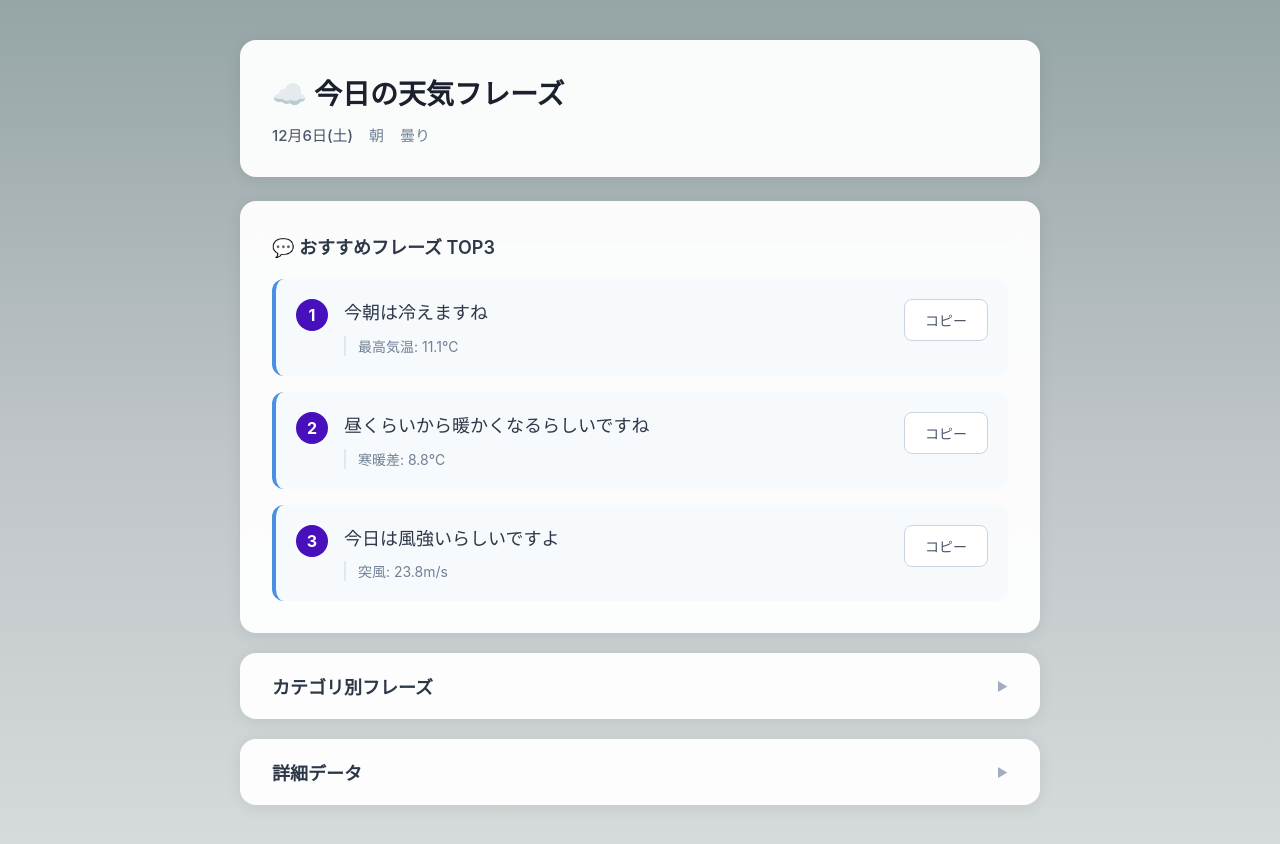
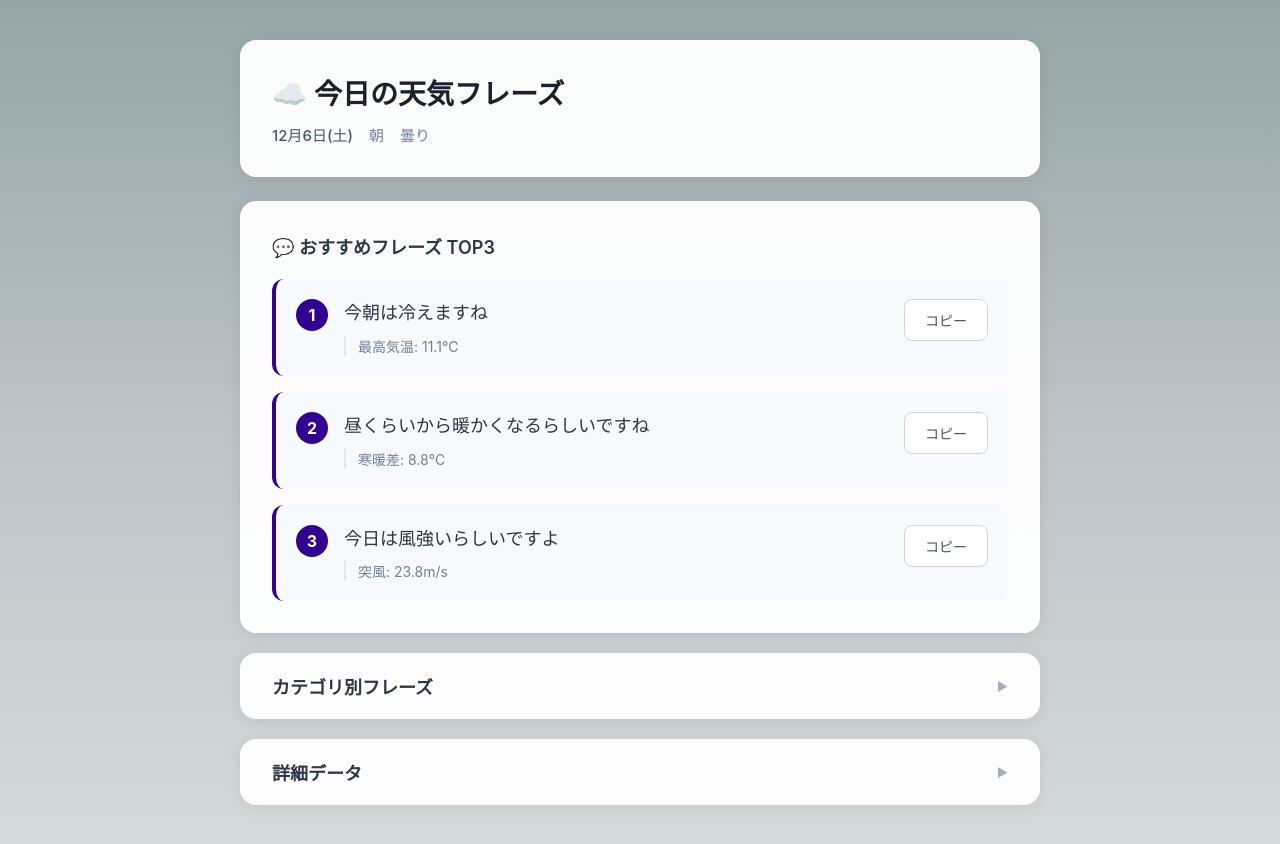
Before and after one commit to takkelab/WeatherTalk, a React app in the folder frontend/: page / in a window 1280 px wide. Built offline with nearby package versions, Linux system fonts and the light colour scheme; the HTML template or start-up script is replaced by a standard one.

Commit message:
change color ranking number2

```diff
--- a/frontend/src/App.css
+++ b/frontend/src/App.css
@@ -162,7 +162,7 @@
   padding: 20px;
   background: #F7FAFC;
   border-radius: 12px;
-  border-left: 4px solid #4A90E2;
+  border-left: 4px solid #31038f;
   transition: all 0.2s ease;
 }
 
@@ -176,7 +176,7 @@
   flex-shrink: 0;
   width: 32px;
   height: 32px;
-  background: #480fbc;
+  background: #31038f;
   color: white;
   border-radius: 50%;
   display: flex;
```
